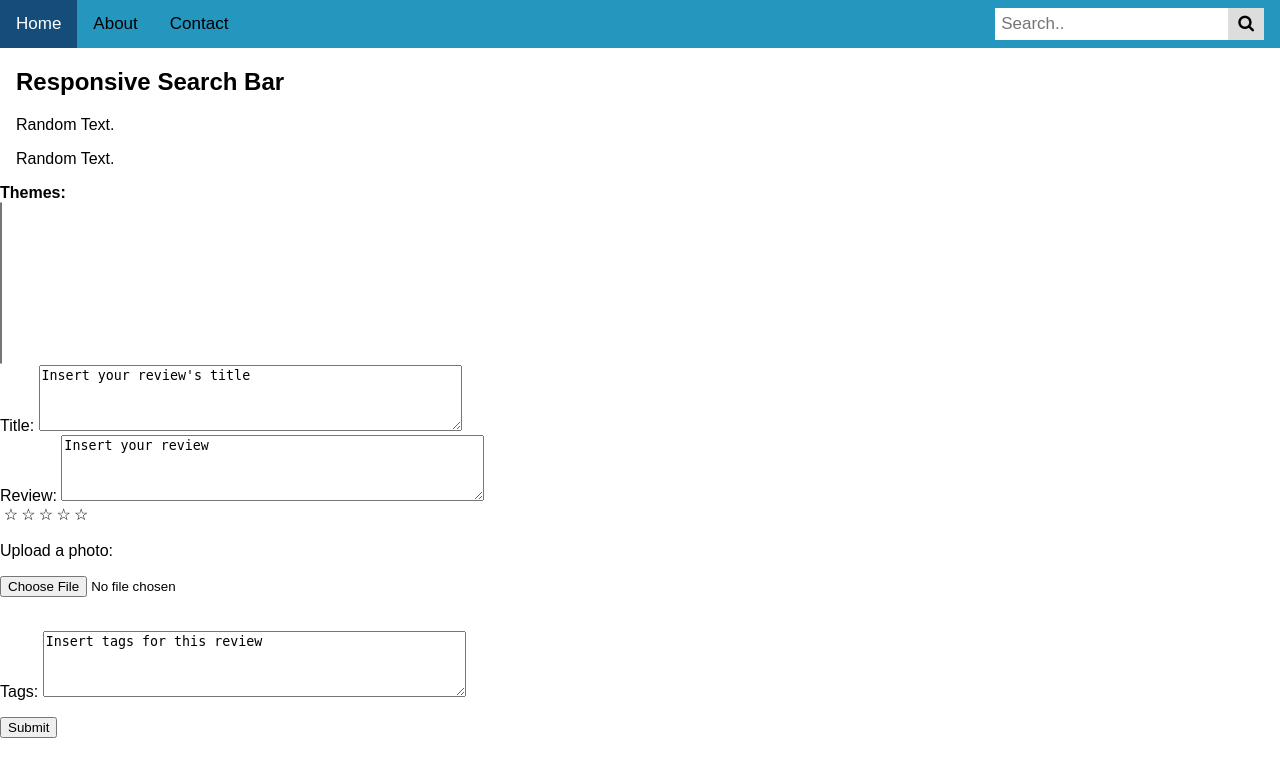
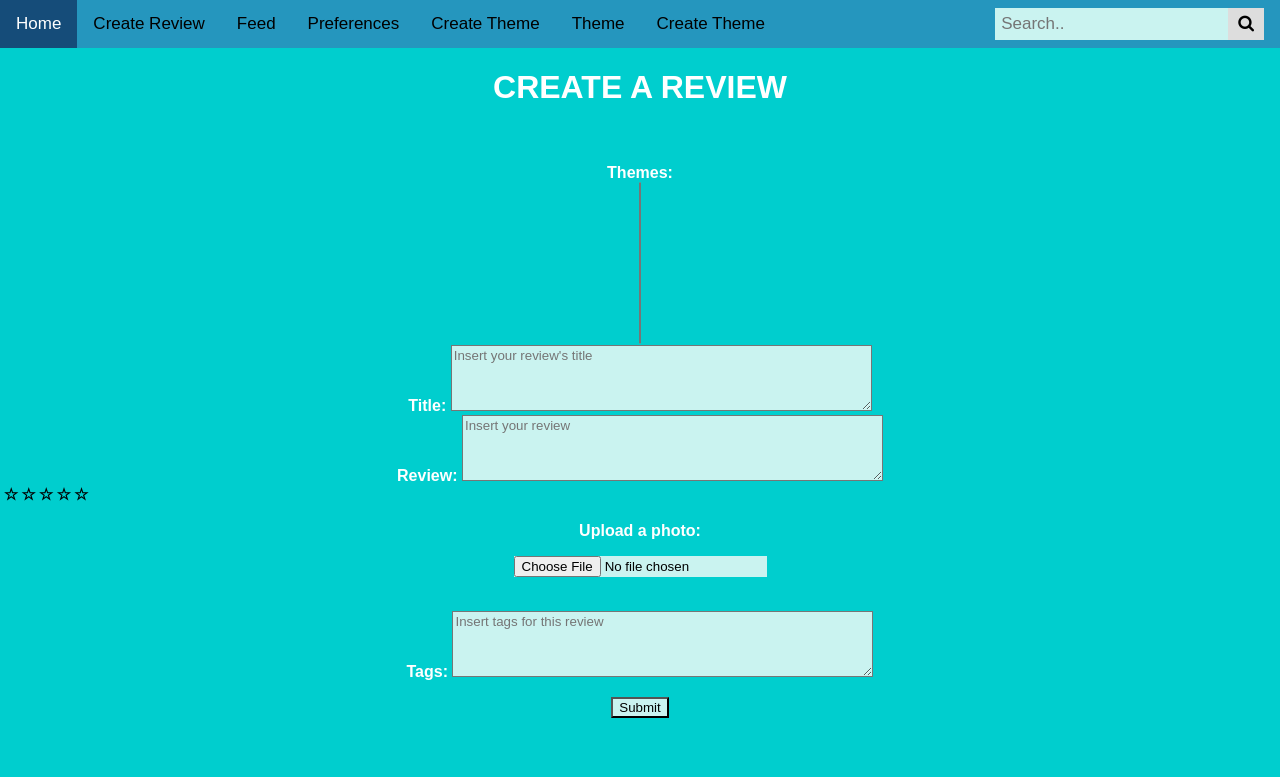
Before and after one commit to ankitguptaswe/APAD-Vaccination-Reviews, a Flask app: template templates/create_review.html in a window 1280 px wide. Shown: the top 777 px of the page. Run offline with Flask 2, Linux system fonts and the light colour scheme; the template is opened without the code that fills it, so the values that code supplies are empty.

Commit message:
added nav bar to create_review

```diff
--- a/templates/create_review.html
+++ b/templates/create_review.html
@@ -4,6 +4,7 @@
 
     <link rel="stylesheet" href="https://cdnjs.cloudflare.com/ajax/libs/font-awesome/4.7.0/css/font-awesome.min.css">
 <link href="alternatesearchstyle.css" rel="stylesheet" type="text/css"/>
+
 
     <style>
 * {box-sizing: border-box;}
@@ -56,6 +57,47 @@
         left: 0;
         color: #FFD700;
     }
+
+
+    .create_review{
+
+    fmargin-top: 0px;
+    margin-right: 0px;
+    margin-bottom: 0px;
+    margin-left: 0px;
+
+    float: center;
+    text-align: center;
+    color: white;
+    font-weight: bold;
+    }
+
+
+    textarea {
+        background-color: #CAF3F0;
+        font-family: Arial;
+    }
+    input {
+        background-color: #CAF3F0;
+        color: black;
+        font-family: Arial;
+    }
+
+    h1{
+        text-align: center;
+        color: white;
+    }
+
+    body{
+
+    background-color: #00cece;
+
+    }
+
+    select{
+    background-color: #CAF3F0;
+    }
+
 </style>
 </head>
 <body>
@@ -64,8 +106,12 @@
 
 <div class="topnav">
   <a class="active" href="#home">Home</a>
-  <a href="#about">About</a>
-  <a href="#contact">Contact</a>
+  <a href="#Create Review">Create Review</a>
+  <a href="#Feed">Feed</a>
+  <a href="#Preferences">Preferences</a>
+  <a href="#Create Theme">Create Theme</a>
+  <a href="#Themes">Theme</a>
+  <a href="#Create Theme">Create Theme</a>
   <div class="search-container">
     <form action="/action_page.php">
       <input type="text" placeholder="Search.." name="search">
@@ -75,12 +121,18 @@
 </div>
 
 <div style="padding-left:16px">
-  <h2>Responsive Search Bar</h2>
-  <p>Random Text.</p>
-  <p>Random Text.</p>
 </div>
 
+<h1>
 
+    CREATE A REVIEW
+
+</h1>
+
+<br>
+<br>
+
+<div class = "create_review">
   <form id="review-form" method="POST" action="/post/review" enctype="multipart/form-data">
      <b>Themes:</b><br>
      <select multiple size="10" id="th_themes" name="th_themes">
@@ -91,9 +143,9 @@
          {% endfor %}
     </select>
       <br>
-     Title: <textarea id="th_title" name="th_title" rows="4" cols="50">Insert your review's title</textarea>
+     Title: <textarea id="th_title" name="th_title" rows="4" cols="50" placeholder="Insert your review's title"></textarea>
      <br>
-     Review: <textarea id="th_review" name="th_review" rows="4" cols="50">Insert your review</textarea>
+     Review: <textarea id="th_review" name="th_review" rows="4" cols="50" placeholder="Insert your review"></textarea>
       <br>
     <div class="rating" id="th_rating" name="th_rating">
             <input id="star5" name="star" type="radio" value="5" class="radio-btn hide" />
@@ -111,7 +163,7 @@
      <br>Upload a photo:
      <p><input type="file" name="th_photo" id="th_photo" onchange="loadFile(event)"></p>
       <br>
-     Tags: <textarea id="th_tags" name="th_tags" rows="4" cols="50">Insert tags for this review</textarea>
+     Tags: <textarea id="th_tags" name="th_tags" rows="4" cols="50" placeholder="Insert tags for this review"></textarea>
      <p><input type="submit" value="Submit"></p>
    </form>
 
@@ -124,6 +176,8 @@
        }
      };
    </script>
+</div>
+
 
 
 
```
